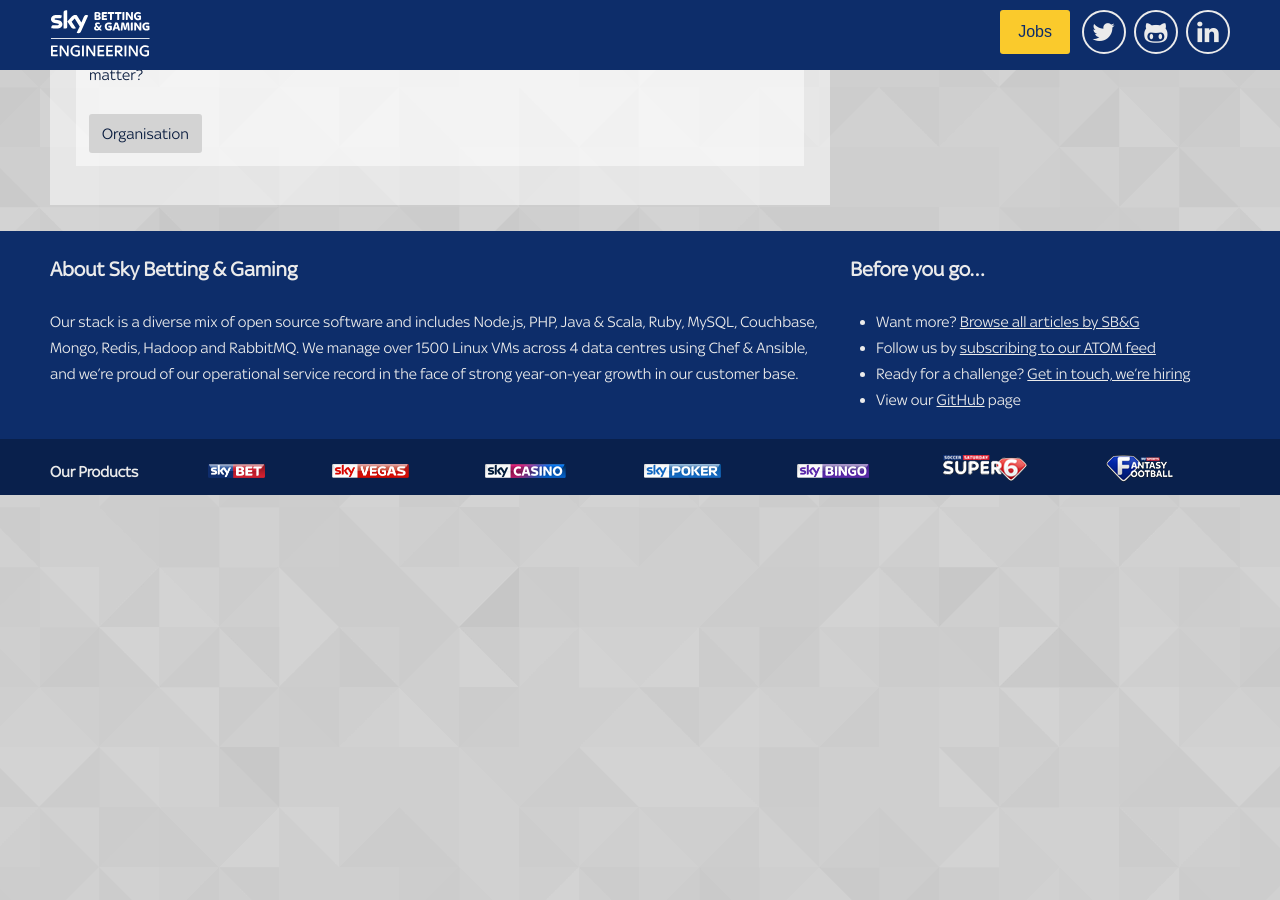
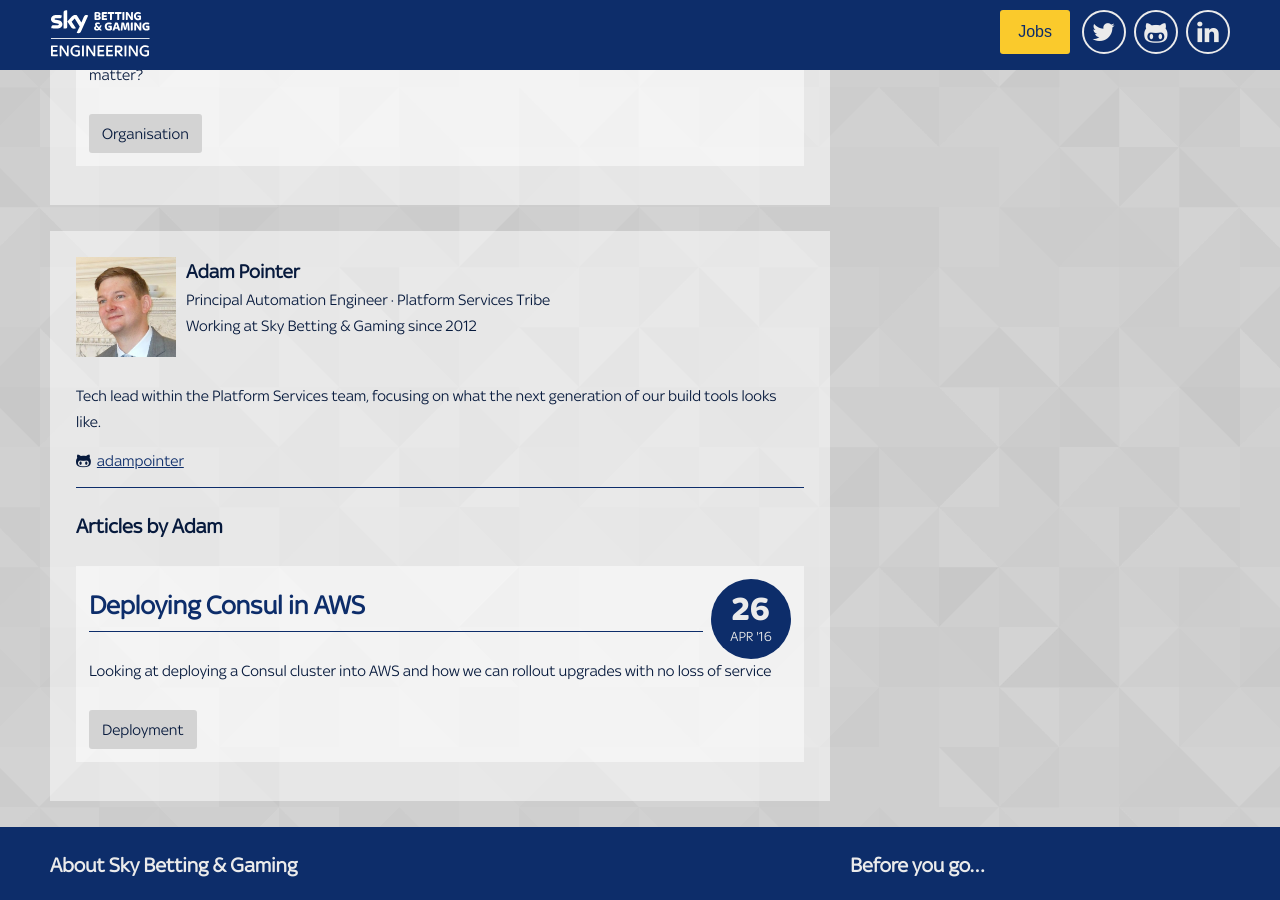
Before and after one commit to skybet/skybet.github.io, a Jekyll site: the page built from authors/index.html, in a window 1280 px wide and 900 px high, scrolled down 15632 px. Built offline with Jekyll 4.4.1, drawn with Linux system fonts in a browser that asks for light colours; nearby versions of some CDN libraries; some web fonts are replaced; comment, search, counter and statistics services are not loaded; before the commit the page ends 16127 px from its top, so only the background shows below that; some of the changed lines change nothing that is shown.

Commit message:
Consul AWS post

````diff
--- a/_data/authors.yml
+++ b/_data/authors.yml
@@ -181,3 +181,12 @@
     startDate: 13-07-2015
     bio: Software Engineer in the Sky Vegas squad, working on the release of the new desktop and mobile platforms using PHP, JavaScript and React.js.
     twitter: blanchodam
+
+adam_pointer:
+    name: Adam Pointer
+    image: adam_pointer.jpg
+    role: Principal Automation Engineer
+    tribe: Platform Services
+    startDate: 09-01-2012
+    bio: Tech lead within the Platform Services team, focusing on what the next generation of our build tools looks like.
+    github: adampointer
--- /dev/null
+++ b/_posts/2016-04-26-aws-and-consul.md
@@ -0,0 +1,173 @@
+---
+layout:     post
+title:      Deploying Consul in AWS
+date:       2016-04-26 07:00:00
+summary:    Looking at deploying a Consul cluster into AWS and how we can rollout upgrades with no loss of service
+author:     adam_pointer
+image:      consul_logo.png
+category:   Deployment
+tags: consul, aws, autoscaling, terraform
+---
+
+Before we start talking about how deploying Consul into AWS, it probably makes sense to start by giving a brief overview of what Consul actually is. For those of you who do not know what Consul is at all, it is a distributed service discovery and configuration application. Think *Apache Zookeeper* or *etcd*, but written by those clever chaps at HashiCorp. For this post, I really want to focus more on Consul's clustering capabilities, as this is what really sets it apart and enables us to do some neat tricks with AWS to allow rolling updates with no loss of service and also how we can make a cluster totally self-healing.
+
+Next I will go on to discuss some of the small features of the AWS suite and how we at Sky Betting and Gaming use them to deploy our services.
+
+Finally let's pull it all together and look at how to leverage the power of AWS combined with Consul's clustering.
+
+## Consul Clustering
+A Consul node can run in two different modes. As an agent, or as a server. An agent is similar to a client in other similar architectures, as it's responsible for consuming data from the server. The difference, however, is that agents are also responsible for health checking themselves, and also for discovering other nodes. A server has all the basic functionality of an agent but are also where data is ultimately stored and replicated within the cluster. Although a cluster consists of both agents and servers, only the server nodes store data on disk (ignoring any caching!).
+
+Similar to Zookeeper, Consul works by electing itself a leader within the cluster, assuming that there is a *quorum* of at least 3 nodes in the cluster. This is required, as if there were less, it would be impossible for the election to reach a unanimous result. If the leader fails somehow and the cluster can no longer communicate with it, then a new leader is elected. For this reason, it is best to have a cluster of at least 5 nodes, then we can survive 2 nodes failing with an intact quorum.
+
+The last thing we need to know about for this post is how new nodes join an existing cluster and how to gracefully leave a cluster. A new node knows about it's peers through configuration. You can either pass a list of IP addresses on the command line or better, write the addresses into config. Why is this better? We can then use systemd or upstart or whatever to start Consul each time.
+
+A node also needs to leave the cluster gracefully, although a cluster will handle an ungraceful exit, it's always cleaner to exit gracefully if it's planned. We do this by including a line like `consul leave` in the systemd service file. That way when the underlying host is shut down, the cluster integrity is maintained.
+
+## EC2 Autoscaling Groups
+For anybody unfamiliar with EC2 Autoscaling I suggest looking into it, it is the single most compelling reason for moving your compute onto AWS. In a nutshell, it allows you to automatically build or destroy EC2 instances based on some criteria, for example, load or simply time of day. Running instances 24/7 in AWS in not particularly cheap, but if you can only use compute on demand, then it becomes very cost effective.
+
+You don't have to just use it for scaling on-demand, however. You can use autoscaling groups to maintain a pre-determined number of instances alive. For example if you had a quorum of 5 Consul servers running in an autoscaling group and one died, another identical instance would be created to take it's place.
+
+## Deploying Consul in an Auto Scaling Group (ASG)
+So now we know a little about what an ASG can do, we know we want to deploy our cluster in one. So how do we do that? And more importantly where are all these acronyms coming from? Brace yourselves, the acronyms will start coming in thick and fast from now on!
+
+### AMIs
+AMI stands for Amazon Machine Image. It's a template for an instance. In order to create an ASG for Consul, we are going to need to build an AMI with Consul installed and configured the way you want it. It is out of scope of this post to delve too deeply into how to do this, but there are many tools out there, e.g. Packer to help build machine images with your favourite configuration management setup.
+
+If we want to patch the OS or use a new version of Consul or change some config we have to go through the process of baking that into a new AMI.
+
+We want to use a pre-baked image which we can launch ready to go rather that launching a vanilla Linux image and then configuring it post launch. Otherwise we increase the time needed to scale out drastically, and increase the chance of errors. Saying that, we are obviously going to need to do some kind of post-launch config. EC2 has a mechanism for that, called User Data. User Data is essentially a bash script you can pass along at launch time which gets executed. That mechanism is going to be crucial for our brand new Consul nodes to discover their peers.
+
+### LCs
+An ASG needs something Amazon call a Launch Configuration (LC) in order to work. The LC determines what the ASG will build. It configures what subnets instances will live on, what security rules they have, how big they are and vitally what image (AMI) will be built.
+
+Here is an example LC definition. We use *Terraform* in-house as we are big HashiCorp fanboys if you couldn't tell, but the same thing applies to whatever orchestration you choose.
+
+```
+# Create an ELB load balancer to sit in front
+resource "aws_elb" "consul" {
+    name = "consul"
+    subnets = ["s-abc123"]
+    security_groups = ["sg-abc123"]
+
+    listener {
+        instance_port = 8500
+        instance_protocol = "http"
+        lb_port = 80
+        lb_protocol = "http"
+    }
+
+    health_check {
+        healthy_threshold = 2
+        unhealthy_threshold = 2
+        timeout = 3
+        target = "HTTP:8500/v1/status/leader"
+        interval = 30
+    }
+
+    lifecycle {
+        create_before_destroy = true
+    }
+}
+
+# Define the ASG
+resource "aws_autoscaling_group" "consul" {
+    name = "consul - ${aws_launch_configuration.consul.name}"
+    launch_configuration = "${aws_launch_configuration.consul.name}"
+    desired_capacity = 5
+    min_size = 3
+    max_size = 5
+    min_elb_capacity = 3
+    load_balancers = ["${aws_elb.consul.id}"]
+
+    lifecycle {
+        create_before_destroy = true
+    }
+
+    tag {
+        key = "Name"
+        value = "consul"
+        propagate_at_launch = true
+    }
+}
+
+# Define it's Launch Configuration
+resource "aws_launch_configuration" "consul" {
+    image_id  = "ami-abc123"
+    instance_type = "t2.medium"
+    key_name = "deploy-key"
+    security_groups = ["sg-abc123"]
+
+    # Make sure our instance has a policy which grants read-only access to EC2 API
+    iam_instance_profile = "arn:aws:iam::0123456789:some_profile/ec2"
+
+    # More on user_data later on
+    user_data = "${template_file.consul_userdata.rendered}"
+
+    root_block_device {
+        volume_type = "gp2"
+        volume_size = 10
+    }
+
+    lifecycle {
+        create_before_destroy = true
+    }
+}
+```
+**Nb.** This is simplified a lot, in a real example, much would be variable-ised, but for the sake of a self-contained example I have used real (made-up) values instead of variables.
+
+Nothing too crazy here, we have an ASG + LC which will launch 5 instances based off our AMI. The cleverness here, which is a bit specific to Terraform but can be replicated in other ways using Cloud Formation for example, is the `create_before_destroy = true` statement. So what does that mean? If you change the AMI id, it will create a new ASG+LC alongside the old one. Only when the new instances are attached to the ELB (Elastic Load Balancer) and the ELB declares them healthy will the old instances be torn down.
+
+### User Data
+If we build this now, we will get a set of 5 Consul nodes, we won't get a Cluster. As I alluded to before, we need to do a little post-launch config to get the nodes to start talking to each other. If we make sure our Consul AMI has the AWS CLI tools installed, its fairly easy to use that to query AWS and ask for all instances tagged 'consul' and get their IP addresses and then shove those values into Consul's config file and finally, start the service.
+
+```
+#!/bin/bash
+
+internalIP=$(curl http://169.254.169.254/latest/meta-data/local-ipv4)
+instanceID=$(curl http://169.254.169.254/latest/meta-data/instance-id)
+hostname="consul-$${instanceID#*-}"
+
+hostnamectl set-hostname $hostname
+
+aws ec2 describe-instances --region eu-west-1 --filters 'Name=tag:Name,Values=consul' 'Name=instance-state-name,Values=running' | jq -r '.Reservations[].Instances[].PrivateIpAddress' > /tmp/instances
+
+while read line;
+do
+ if [ "$line" != "$internalIP" ]; then
+    echo "Adding address $line"
+    cat /etc/consul/000-consul.json | jq ".retry_join += [\"$line\"]" > /tmp/$${line}-consul.json
+
+    if [ -s /tmp/$${line}-consul.json ]; then
+        cp /tmp/$${line}-consul.json /etc/consul/000-consul.json
+    fi
+ fi
+done < /tmp/instances
+
+rm -f /tmp/instances
+
+# Clear any old state from the build process
+rm -rf /var/lib/consul/*
+
+systemctl start consul
+```
+**Nb.**  The double dollar notation here is because Terraform needs ${blah} escaped. If you are not using Terraform, then the double dollar is not needed.
+
+## Pulling It All Together
+We now have all the elements we need. Let's describe from start to finish what happens during a rolling upgrade of the cluster.
+
+ 1. Produce a new AMI with your upgrades installed
+ 2. Change the AMI value in your launch configuration to point at the new image
+ 3. New ASG+LC is created alongside the existing cluster
+ 4. As instances are launched, they query the AWS API to discover the IP addresses of the existing cluster
+ 5. Consul server starts and data starts replicating to new nodes
+ 6. Load balancer health checks pass for the new nodes
+ 7. Destruction of old nodes initiated, each one gracefully leaving the cluster
+ 8. New leader elected
+ 9. That's all she wrote!
+
+An important point to note is that if at the ELB health checks do not pass during a given timeout, the new instances are destroyed without ever taking control.
+
+## Summary
+I hope during this whistle-stop tour of AWS, Consul (and a little Terraform) you have learned some interesting concepts that you can apply to your own projects. This pattern of performing outage-less upgrades does not just apply to Consul of course. In theory, any server deployment which has clustering or even just has some mechanism of storing the data off-host, can with a little effort be deployed to an Auto Scaling Group and gain all the advantages that go along with it.
````
Also changed, not shown: images/authors/adam_pointer.jpg (added), images/consul_logo.png (added).
